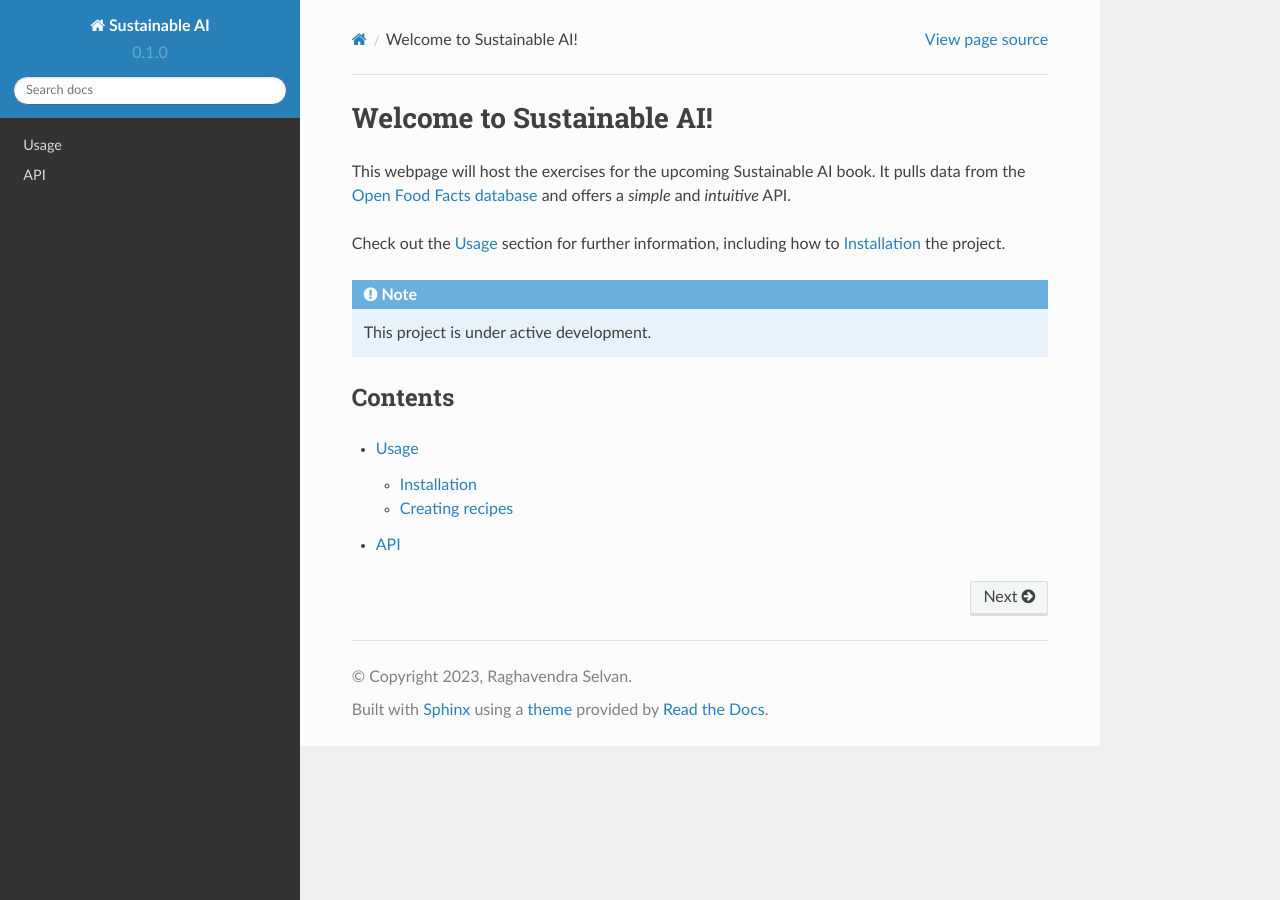
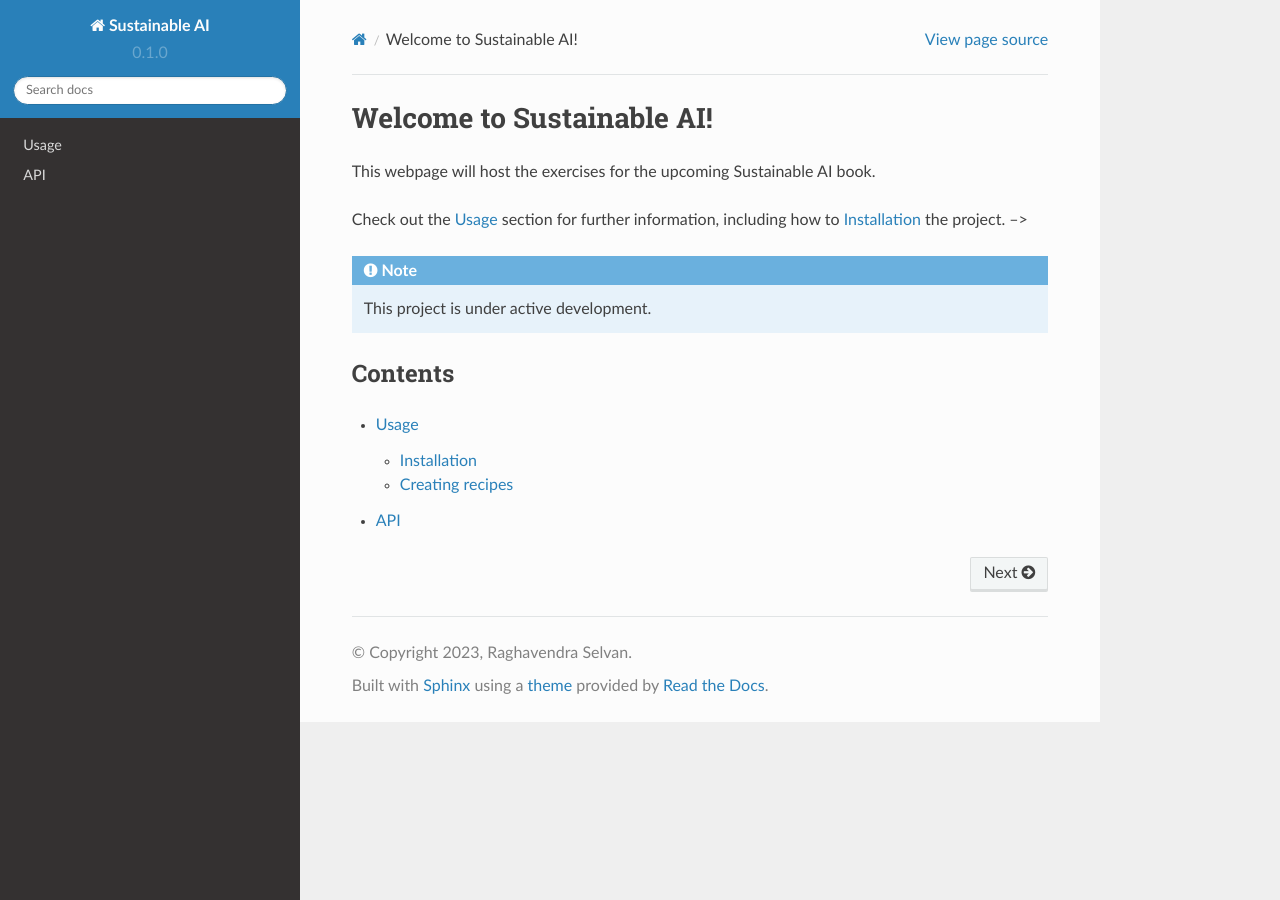
Before and after one commit to raghavian/sustainable-ai-notebooks, a Sphinx documentation site: the page built from docs/source/index.rst, in a window 1280 px wide. Built offline with Sphinx 7.4.7 and the Read the Docs theme 2.0.0, drawn with Linux system fonts in a browser that asks for light colours.

Commit message:
Add comment to docstring

```diff
--- a/docs/source/index.rst
+++ b/docs/source/index.rst
@@ -2,11 +2,9 @@
 ===================================
 
 This webpage will host the exercises for the upcoming Sustainable AI book.
-It pulls data from the `Open Food Facts database <https://world.openfoodfacts.org/>`_
-and offers a *simple* and *intuitive* API.
 
-Check out the :doc:`usage` section for further information, including
-how to :ref:`installation` the project.
+..
+Check out the :doc:`usage` section for further information, including how to :ref:`installation` the project. -->
 
 .. note::
 
```
